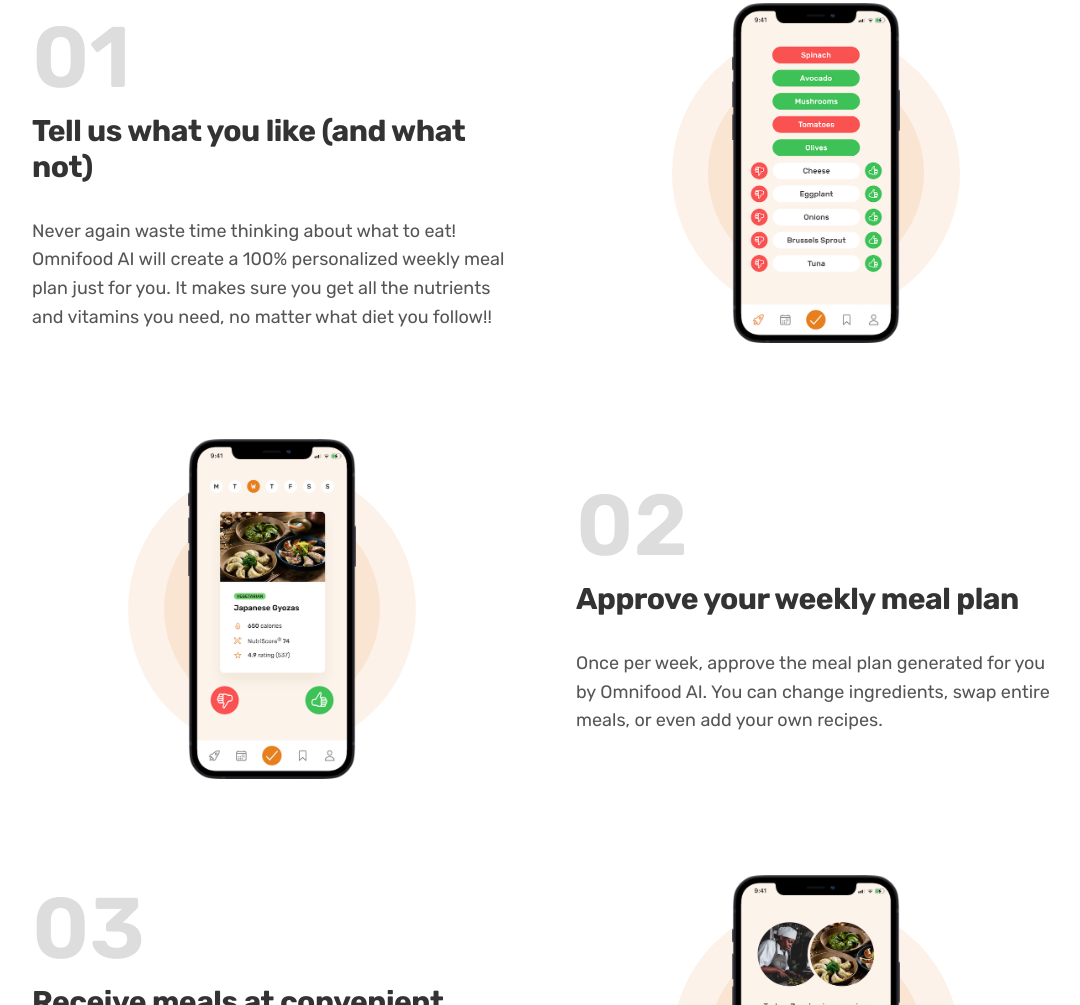
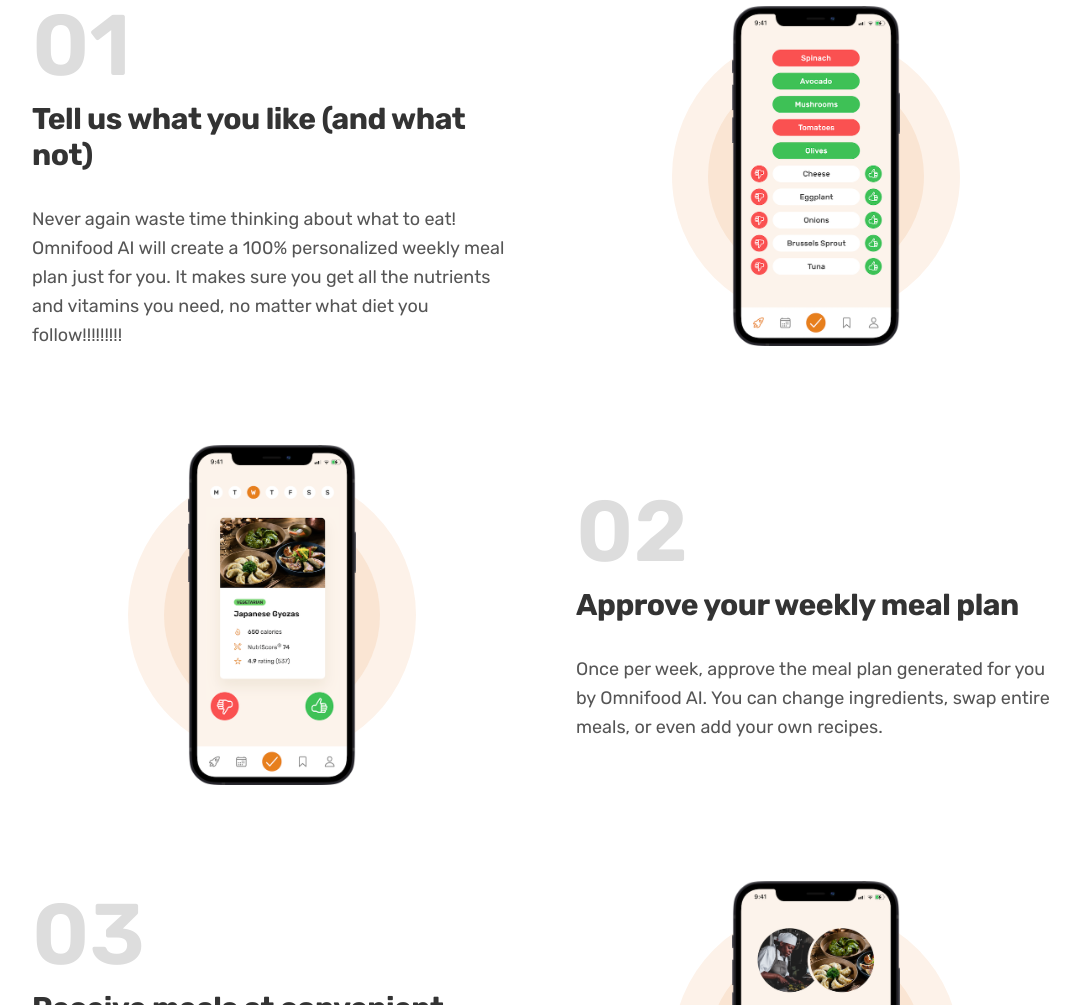
Before and after one commit to nikita3011/food-website, a plain HTML site: page index.html in a window 1280 px wide. Shown: the part 1082-2087 px from the top of the page, without its empty margins (96-1176 px from the left). Drawn offline with nearby package versions, Linux system fonts and the light colour scheme.

Commit message:
new update

```diff
--- a/index.html
+++ b/index.html
@@ -95,7 +95,7 @@
               <p class="step-number">01</p>
               <h3 class="heading-tertiary">Tell us what you like (and what not)</h3>
               <p class="step-description">
-                Never again waste time thinking about what to eat! Omnifood AI will create a 100% personalized weekly meal plan just for you. It makes sure you get all the nutrients and vitamins you need, no matter what diet you follow!!
+                Never again waste time thinking about what to eat! Omnifood AI will create a 100% personalized weekly meal plan just for you. It makes sure you get all the nutrients and vitamins you need, no matter what diet you follow!!!!!!!!!
               </p>
           </div>
           <div class="step-img-box">
```
